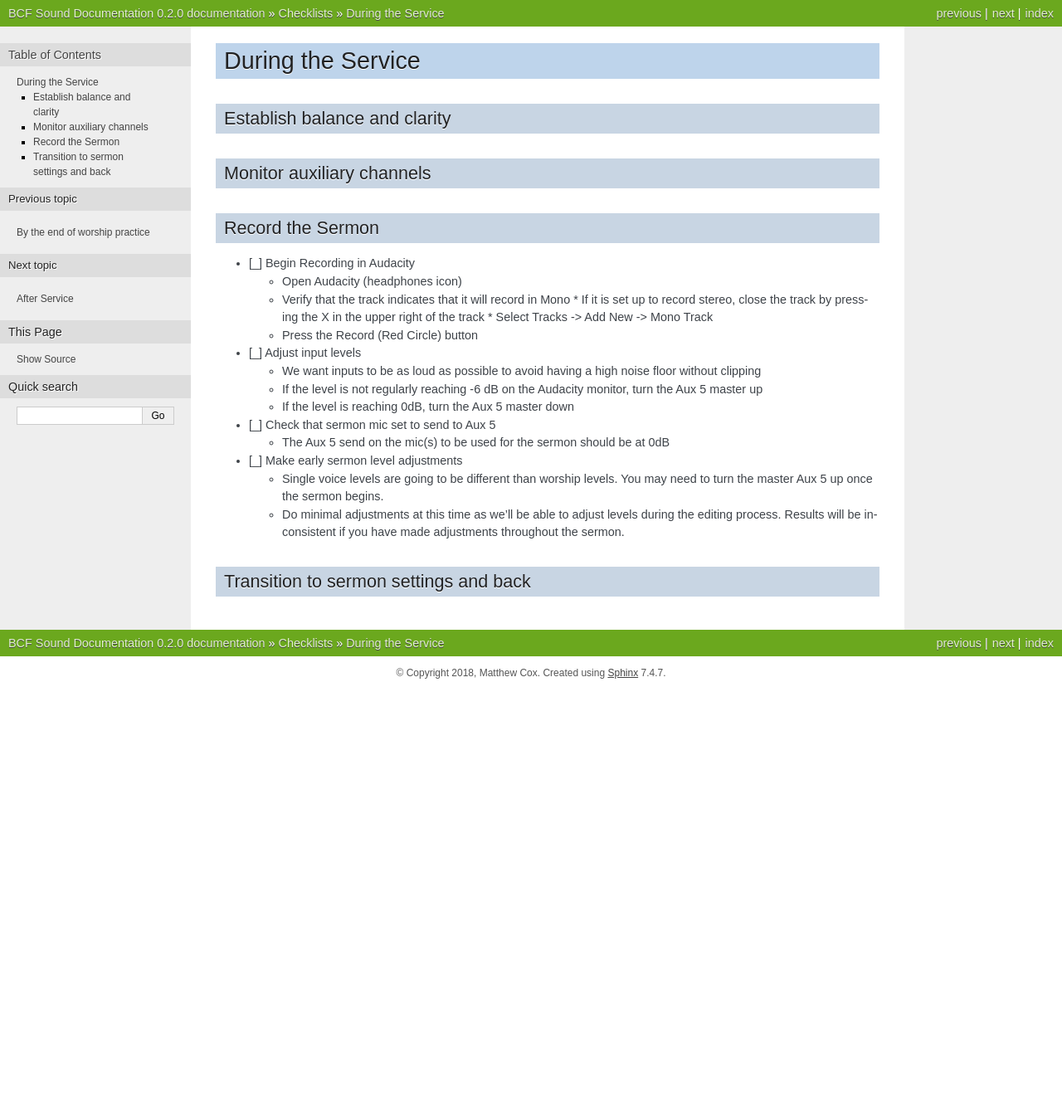
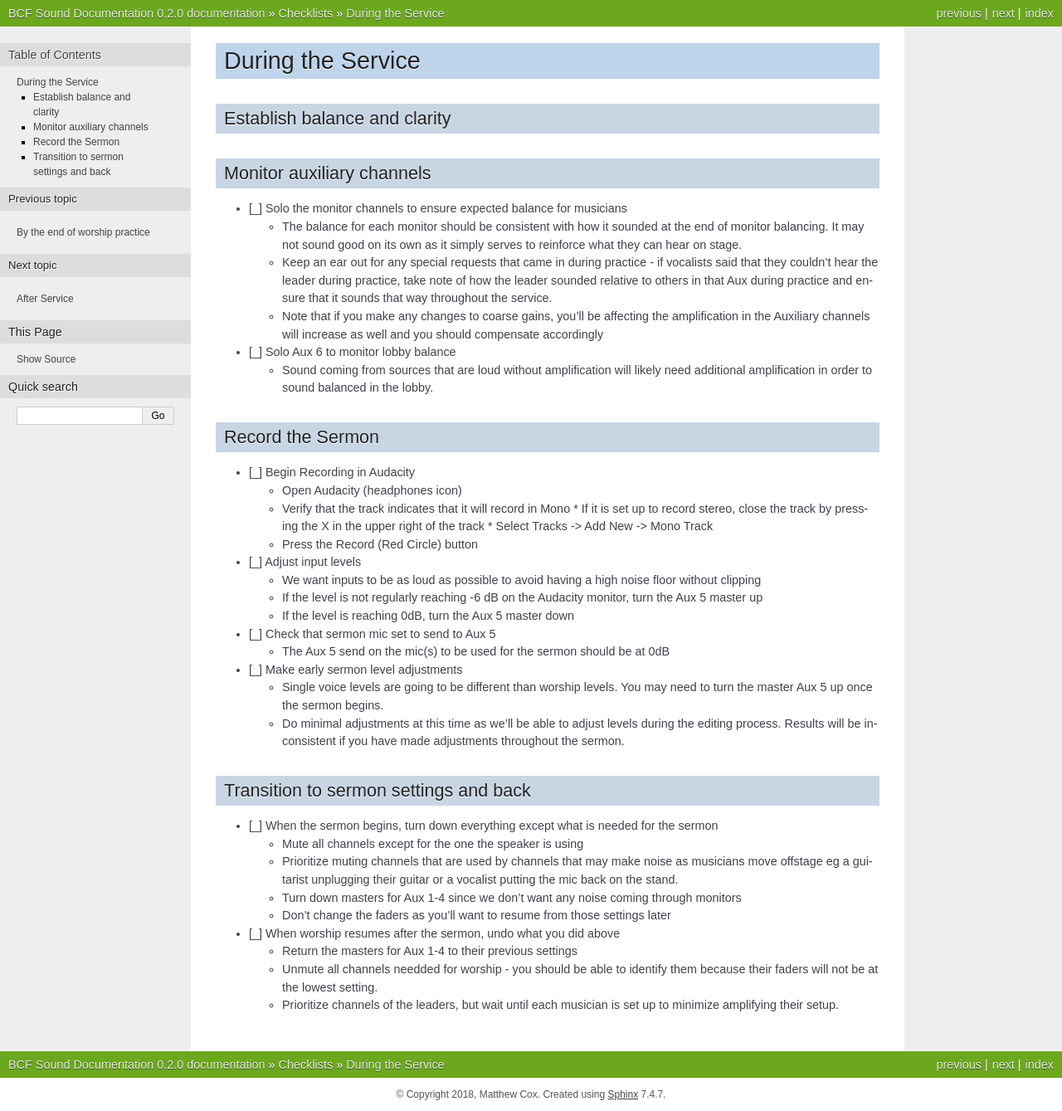
Before and after one commit to mr-mcox/bcf-sound-documentation, a Sphinx documentation site: the page built from docs/source/checklists/sound/during_service.rst, in a window 1280 px wide. Shown: the whole page at 83% size. Built offline with Sphinx 7.4.7, drawn with Linux system fonts in a browser that asks for light colours; before the commit the page ends 900 px from its top, so only the background shows below that.

Commit message:
Progress on during service

```diff
--- a/docs/source/checklists/sound/during_service.rst
+++ b/docs/source/checklists/sound/during_service.rst
@@ -7,6 +7,24 @@ Establish balance and clarity
 Monitor auxiliary channels
 ----------------------------
 
+- [_] Solo the monitor channels to ensure expected balance for musicians
+
+  .. ifconfig:: detail in ('high')
+
+    * The balance for each monitor should be consistent with how it sounded at the end of monitor balancing.
+      It may not sound good on its own as it simply serves to reinforce what they can hear on stage.
+    * Keep an ear out for any special requests that came in during practice
+      - if vocalists said that they couldn't hear the leader during practice, take note of how the leader sounded
+      relative to others in that Aux during practice and ensure that it sounds that way throughout the service.
+    * Note that if you make any changes to coarse gains, you'll be affecting the amplification in the Auxiliary channels
+      will increase as well and you should compensate accordingly
+
+- [_] Solo Aux 6 to monitor lobby balance
+
+  .. ifconfig:: detail in ('high')
+
+    * Sound coming from sources that are loud without amplification will likely need additional amplification in order
+      to sound balanced in the lobby.
 
 Record the Sermon
 ------------------
@@ -47,3 +65,22 @@ Record the Sermon
 
 Transition to sermon settings and back
 ----------------------------------------
+
+- [_] When the sermon begins, turn down everything except what is needed for the sermon
+
+  .. ifconfig:: detail in ('high')
+
+    * Mute all channels except for the one the speaker is using
+    * Prioritize muting channels that are used by channels that may make noise as musicians move offstage
+      eg a guitarist unplugging their guitar or a vocalist putting the mic back on the stand.
+    * Turn down masters for Aux 1-4 since we don't want any noise coming through monitors
+    * Don't change the faders as you'll want to resume from those settings later
+
+- [_] When worship resumes after the sermon, undo what you did above
+
+  .. ifconfig:: detail in ('high')
+
+    * Return the masters for Aux 1-4 to their previous settings
+    * Unmute all channels needded for worship
+      - you should be able to identify them because their faders will not be at the lowest setting.
+    * Prioritize channels of the leaders, but wait until each musician is set up to minimize amplifying their setup.
```
